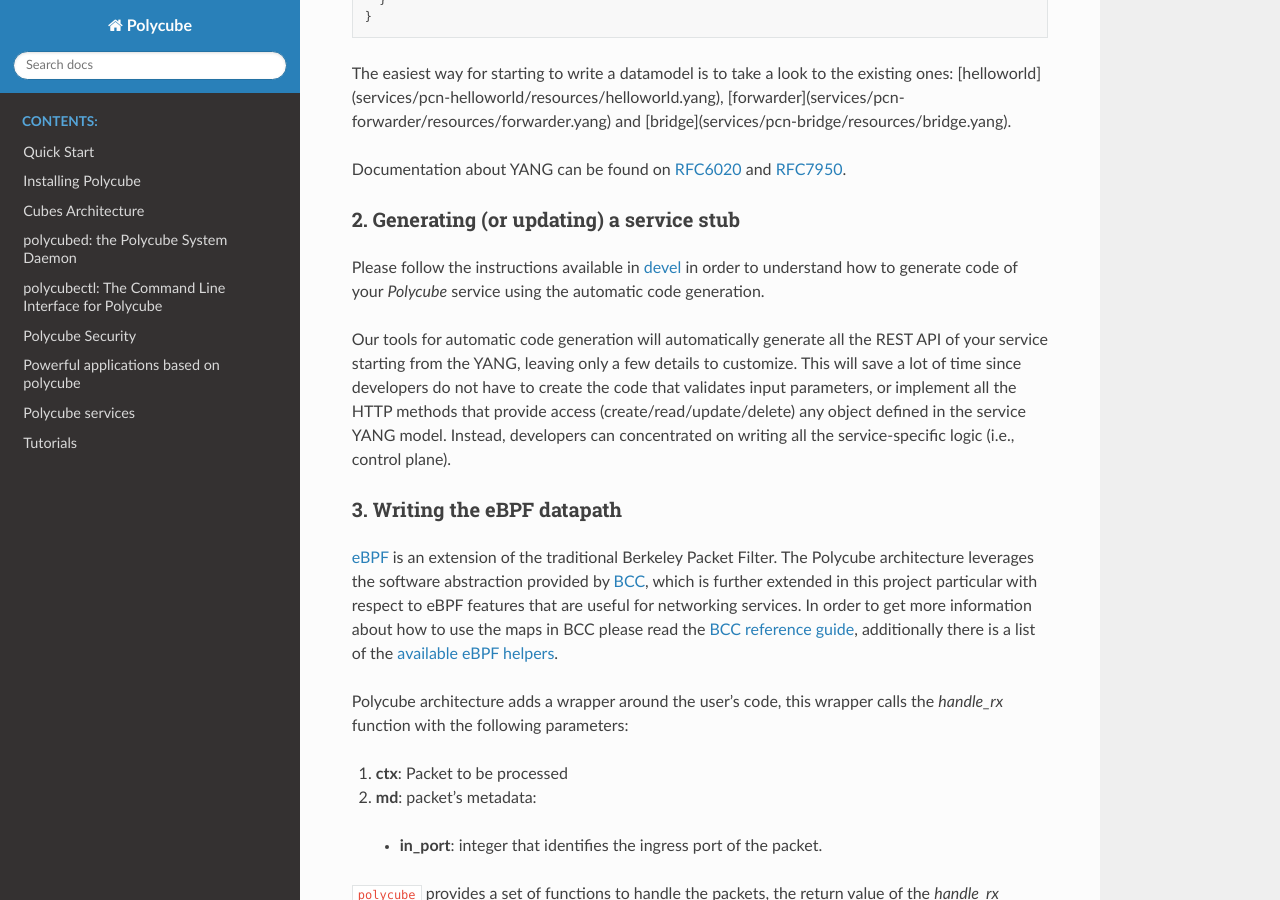
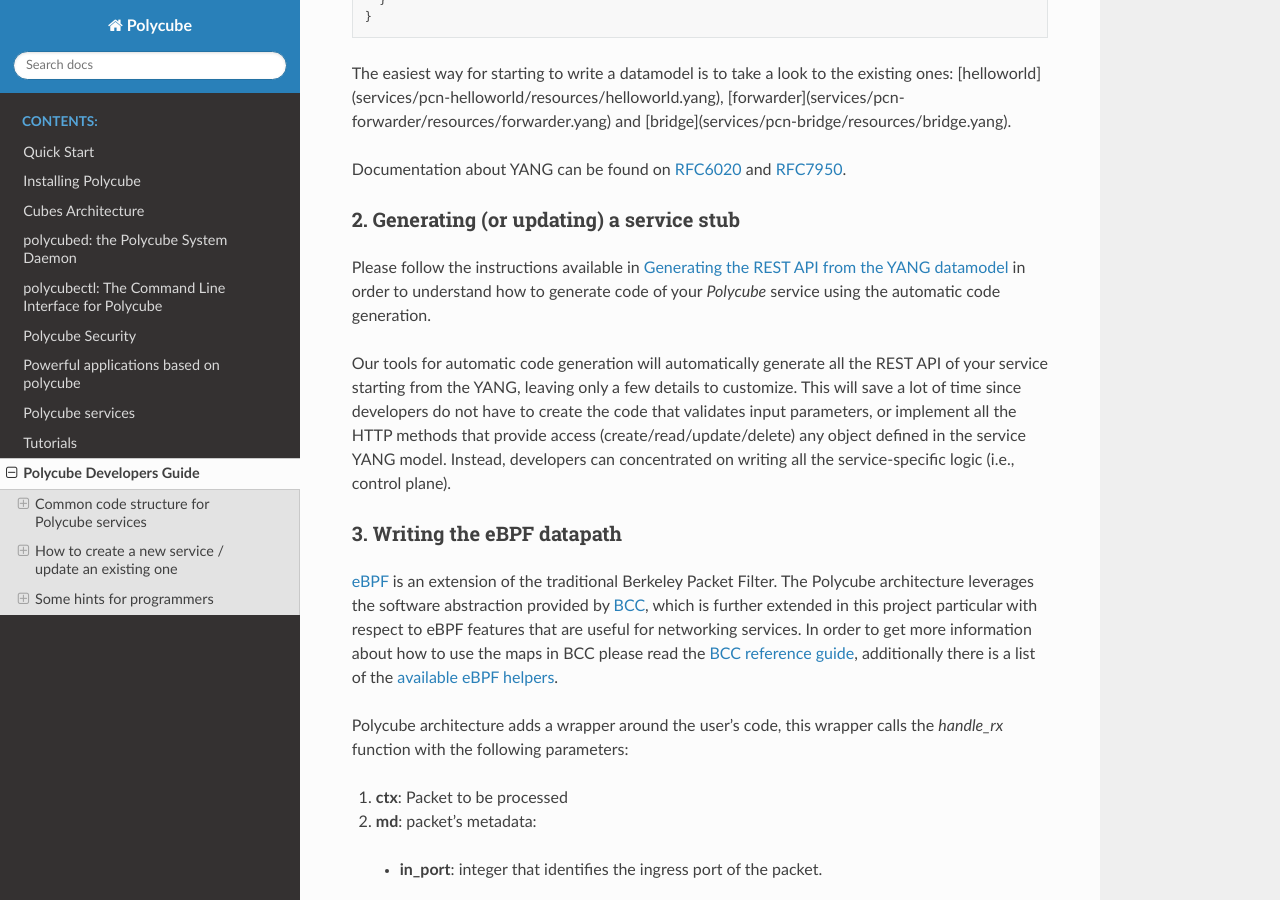
Before and after one commit to polycube-network/polycube, a Sphinx documentation site: the page built from Documentation/developers.rst, in a window 1280 px wide and 900 px high, scrolled down 2103 px. Built offline with Sphinx 7.4.7 and the Read the Docs theme 2.0.0, drawn with Linux system fonts in a browser that asks for light colours; pages that are not in the unit, such as notebooks, are missing from menus; some of the changed text lies outside the part shown.

Commit message:
fix documentation and scripts for developers
- Move scripts to the scripts folder
- Fix wrong path in update-code-for-all-services
- Add missing pcn-iptables
- Fix path for transparent-helloworld
- Enable developers documentation in sphinxs (was disabled by error)

Fixes: 0df5d815c7fd ("Initial commit")

Signed-off-by: Mauricio Vasquez B <mauriciovasquezbernal@gmail.com>

```diff
--- a/Documentation/devel/developers.rst
+++ b/Documentation/codegen.rst
@@ -94,6 +94,7 @@
   git checkout polycube
   mvn clean package # it takes some time
 
+.. _codegen:
 
 Generating the REST API from the YANG datamodel
 ***********************************************
--- a/Documentation/developers.rst
+++ b/Documentation/developers.rst
@@ -72,7 +72,7 @@
 2. Generating (or updating) a service stub
 ^^^^^^^^^^^^^^^^^^^^^^^^^^^^^^^^^^^^^^^^^^
 
-Please follow the instructions available in :doc:`devel <devel/developers>` in order to understand how to generate code of your `Polycube` service using the automatic code generation.
+Please follow the instructions available in :ref:`codegen` in order to understand how to generate code of your `Polycube` service using the automatic code generation.
 
 Our tools for automatic code generation will automatically generate all the REST API of your service starting from the YANG, leaving only a few details to customize.
 This will save a lot of time since developers do not have to create the code that validates input parameters, or implement all the HTTP methods that provide access (create/read/update/delete) any object defined in the service YANG model.
--- a/Documentation/index.rst
+++ b/Documentation/index.rst
@@ -19,7 +19,7 @@
    components/index
    services/index
    tutorials/index
-    developers
+   developers
 
 
 .. Indices and tables
```
Also changed, not shown: 8 other files.
